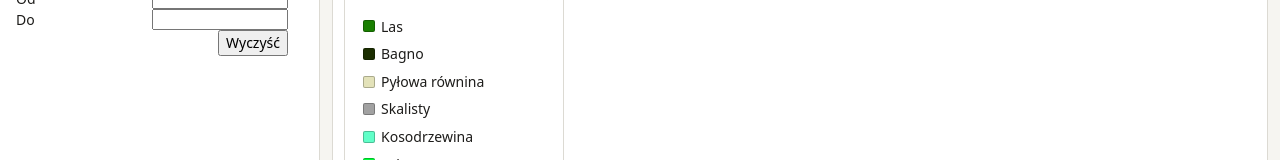
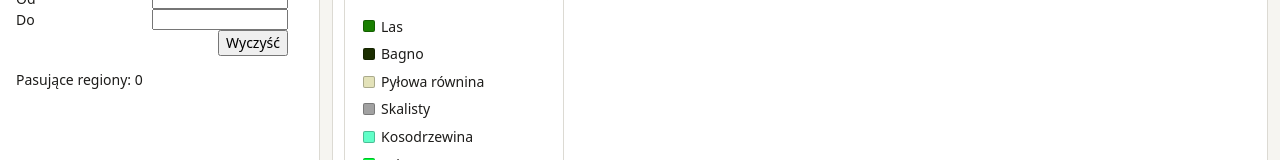
Before and after one commit to mfurmane/szlachtownica-frontend, an Angular app: page / in a window 1280 px wide. Both pictures are taken after a click on the button "Filtrowanie". Shown: the part 367-527 px from the top of the page. Built offline with nearby package versions, Linux system fonts and the light colour scheme; no server answers.

Commit message:
Przepisanie filtrów na signale

```diff
--- a/src/app/components/forms/region-filter/region-filter.component.html
+++ b/src/app/components/forms/region-filter/region-filter.component.html
@@ -27,6 +27,4 @@
   <button type="button" (click)="clear()">Wyczyść</button>
 </form>
 
-@if (filtered$ | async; as filtered) {
-  <p>Pasujące regiony: {{ filtered.length }}</p>
-}
+<p>Pasujące regiony: {{ filtered().length }}</p>
--- a/src/app/components/forms/region-filter/region-filter.component.ts
+++ b/src/app/components/forms/region-filter/region-filter.component.ts
@@ -1,17 +1,15 @@
-import { Component, inject } from '@angular/core';
+import { Component, inject, Signal } from '@angular/core';
 import { Characteristic, Region } from '../../../shared/map';
 import { CHARACTERISTIC_LABELS, LegendCategory, LEGENDS } from '../../../shared/legend';
 import { RegionFilterForm, RegionFilterFormRangeField } from '../../../shared/filter';
 import { FormGroup, ReactiveFormsModule } from '@angular/forms';
-import { Observable } from 'rxjs';
-import { AsyncPipe } from '@angular/common';
 import { FilterService } from '../../../services/filter.service';
 
 
 @Component({
   selector: 'app-region-filter',
   standalone: true,
-  imports: [ReactiveFormsModule, AsyncPipe],
+  imports: [ReactiveFormsModule],
   templateUrl: './region-filter.component.html',
   styleUrl: './region-filter.component.scss'
 })
@@ -19,7 +17,7 @@ export class RegionFilterComponent {
   private readonly filterService: FilterService = inject(FilterService);
 
   readonly regionFilterForm: FormGroup<RegionFilterForm> = this.filterService.regionFilterForm;
-  readonly filtered$: Observable<Array<Region>> = this.filterService.filtered$;
+  readonly filtered: Signal<Array<Region>> = this.filterService.filtered;
 
   readonly characteristics: Array<Characteristic> = Object.values(Characteristic);
   readonly characteristicLabels: Record<Characteristic, string> = CHARACTERISTIC_LABELS;
--- a/src/app/services/coloring.service.ts
+++ b/src/app/services/coloring.service.ts
@@ -65,7 +65,7 @@ export class ColoringService {
 
   readonly currentColoring: Signal<Characteristic> = toSignal(this.currentColoring$, { requireSync: true });
   readonly highlightedCategory: Signal<LegendRow | undefined> = toSignal(this.highlightedCategory$, { requireSync: true });
-  readonly filtered: Signal<Array<Region>> = toSignal(this.filterService.filtered$, { initialValue: [] });
+  readonly filtered: Signal<Array<Region>> = this.filterService.filtered;
   readonly colorFunction: Signal<(region: Region) => string> = computed(() => {
     const highlighted: LegendRow | undefined = this.highlightedCategory();
     const coloring: Characteristic = this.currentColoring();
--- a/src/app/services/filter.service.ts
+++ b/src/app/services/filter.service.ts
@@ -1,11 +1,11 @@
-import { inject, Injectable } from '@angular/core';
+import { computed, inject, Injectable, Signal } from '@angular/core';
 import { FormControl, FormGroup, ValidatorFn, Validators } from '@angular/forms';
 import { inRange, rangeCheck, RangeForm, RegionFilter, RegionFilterForm } from '../shared/filter';
 import { RegionType, SoilType, TerrainShape, Climate, Humidity, EnchantType, Region, allRegions } from '../shared/map';
 import _ from 'lodash';
-import { Observable, startWith, combineLatest, map, shareReplay, filter } from 'rxjs';
+import { startWith, map, filter } from 'rxjs';
 import { WorldStateService } from './world-state.service';
-
+import { toSignal } from '@angular/core/rxjs-interop';
 
 @Injectable({
   providedIn: 'root'
@@ -13,7 +13,7 @@ import { WorldStateService } from './world-state.service';
 export class FilterService {
 
   private readonly worldStateService: WorldStateService = inject(WorldStateService);
-  private readonly regions$: Observable<Array<Region>> = this.worldStateService.provinces$.pipe(map(allRegions));
+  private readonly regions: Signal<Array<Region>> = toSignal(this.worldStateService.provinces$.pipe(map(allRegions)), { initialValue: [] });
 
   //new FormControl(undefined) daje null (domyślny parametr konstruktora)
   private createControl<T>(validators?: Array<ValidatorFn>): FormControl<T | undefined> {
@@ -38,12 +38,17 @@ export class FilterService {
     fertility: this.createRangeControl()
   });
 
-  private readonly filters$: Observable<RegionFilter> = this.regionFilterForm.valueChanges.pipe(
+  private readonly filters: Signal<RegionFilter> = toSignal(
+    this.regionFilterForm.valueChanges.pipe(
       filter(() => this.regionFilterForm.valid),
       startWith(this.regionFilterForm.getRawValue())
+    ),
+    { requireSync: true }
   );
-  readonly filtered$: Observable<Array<Region>> = combineLatest([this.filters$, this.regions$]).pipe(
-    map(([filters, regions]: [RegionFilter, Array<Region>]) => {
+
+  readonly filtered: Signal<Array<Region>> = computed((): Array<Region> => {
+    const filters: RegionFilter = this.filters();
+    const regions: Array<Region> = this.regions();
     return regions.filter((region: Region) => {
       return (_.isNil(filters.climate) || filters.climate === region.climate)
         && (_.isNil(filters.enchant) || filters.enchant === region.enchant)
@@ -52,11 +57,9 @@ export class FilterService {
         && (_.isNil(filters.terrainShape) || filters.terrainShape === region.terrainShape)
         && (_.isNil(filters.soil) || filters.soil === region.soilType)
         && inRange(region.fertility, filters.fertility)
-          && inRange(region.enchantmentLevel, filters.enchantmentLevel)
+        && inRange(region.enchantmentLevel, filters.enchantmentLevel);
     });
-    }),
-    shareReplay(1)
-  );
+  });
 
   clear(): void {
     this.regionFilterForm.reset();
```
Lines whose indentation alone changed are shown as unchanged.
